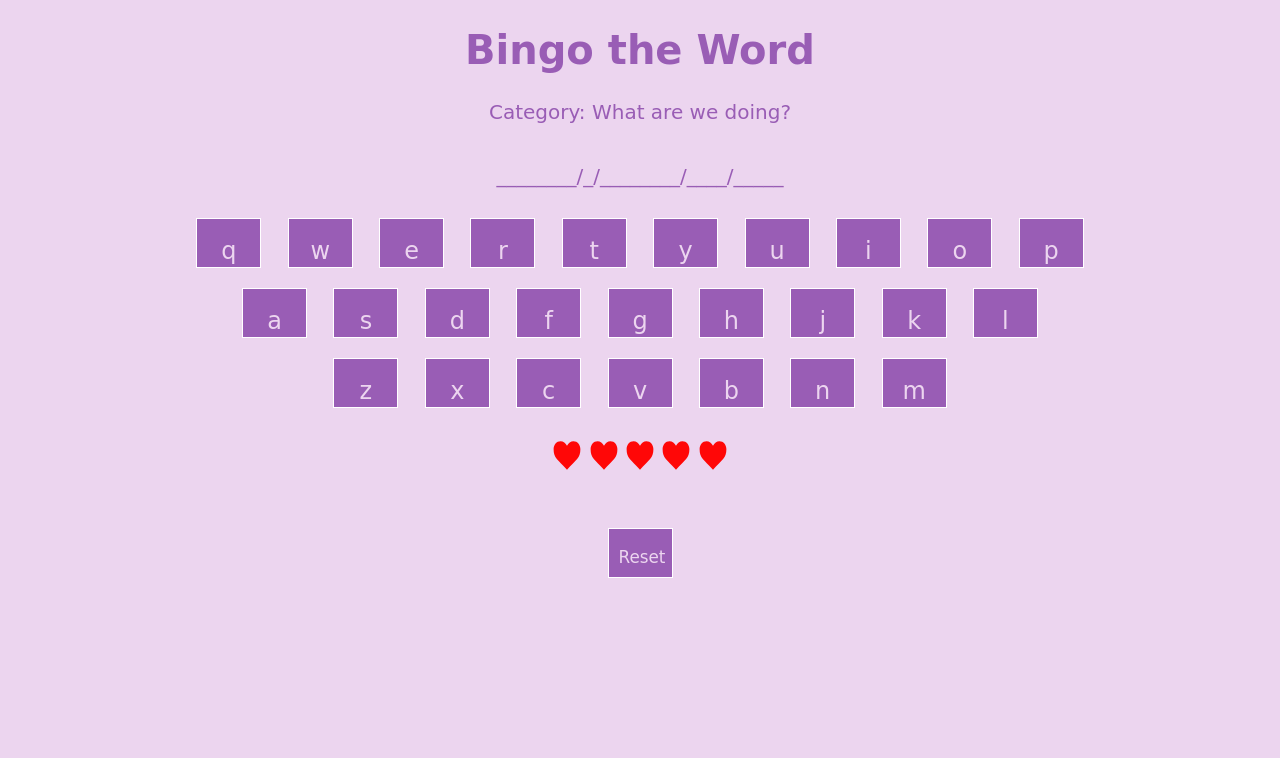
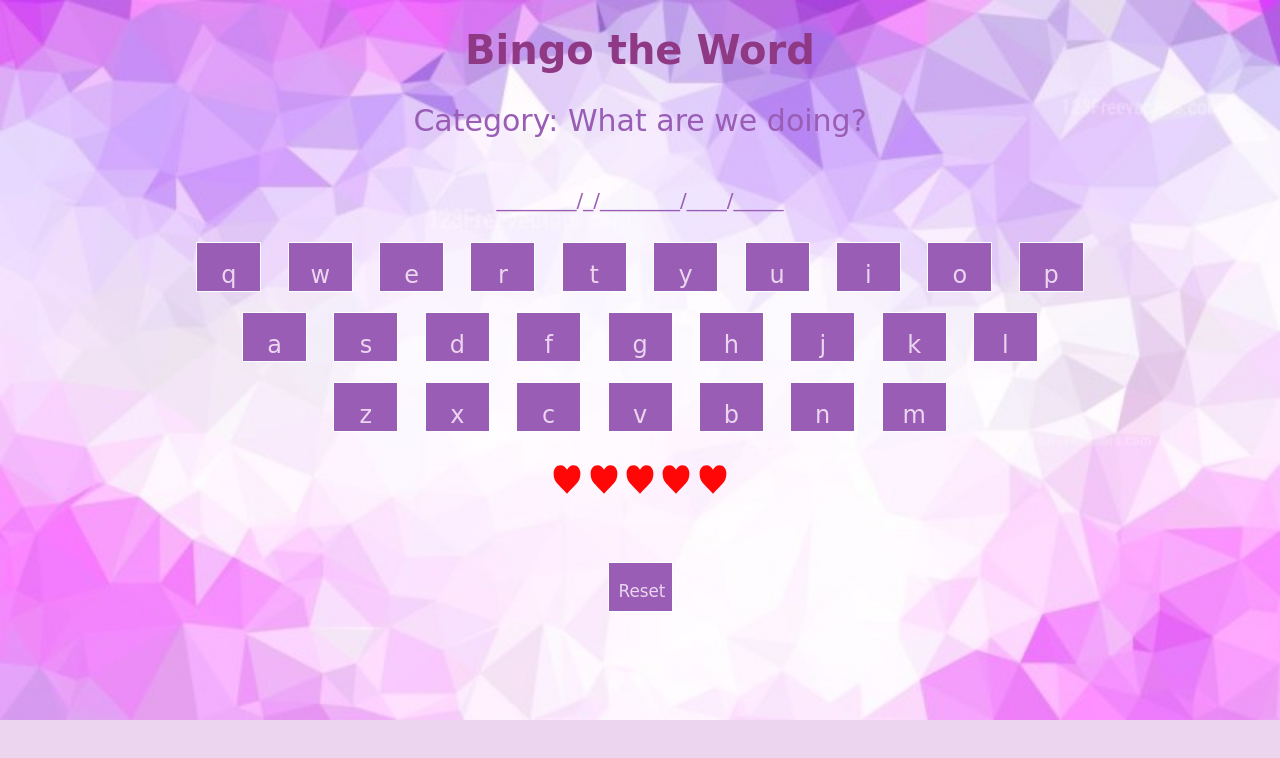
Before and after one commit to kellylimmm/Bingo-The-Word, a plain HTML site: page index.html in a window 1280 px wide. Drawn offline with Linux system fonts and the light colour scheme; a web font is replaced by a local one.

Commit message:
Updated background and pop ups

```diff
--- a/script.js
+++ b/script.js
@@ -29,7 +29,7 @@ let phrases = [
 "casting a magic spell"
 ]
 
-
+//phraseArray = "g","a", etc.
 var phraseArray = getRandomPhraseArray(phrases);
 addPhraseToDisplay(phraseArray);
 
@@ -47,7 +47,7 @@ function getRandomPhraseArray(phrases) {
 
 }
 
-//add random phrase to display
+//Add random phrase to display
 function addPhraseToDisplay(arr) {
     ul.innerHTML = "";
 
@@ -85,26 +85,24 @@ function isLetterMatch(btn) {
 
 function checkWin() {
 
-    //create answerArray = [];
+    //Create answerArray = [];
     answerArray = [];
-    //create var for li using document.queryselectorall
+    //Create var for li using document.querySelectorAll
     var liText = document.querySelectorAll(".letter");
-    //create for loop
+    //Create for loop
     for (var i = 0; i < liText.length; i++){
-    //push inner text of check li element into answerarray
+    //Push inner text of check li element into answerArray
         answerArray.push(liText[i].innerText);
     }
-    //check if _ is in answer array
-    //if _ not in array - player wins
+    //Check if _ is in answerArray
+    //If _ not in array, player wins
     if (answerArray.includes("_") === false) {
-
+        alert("You Win!");
         resetGame();
-        alert("You Win!");
 
     } else if (missed === 5) {
-
+        alert("Game Over!");
         resetGame();
-        alert("Game Over!");
     }
 
 }
@@ -112,6 +110,7 @@ function checkWin() {
 
 var missed = 0;
 
+//Add click to keyboard. If lose a turn, heart image changes.
 keyboard.addEventListener('click', (event) => {
     let letterFound = isLetterMatch(event);
 
@@ -127,33 +126,25 @@ keyboard.addEventListener('click', (event) => {
         }
     }
 
-    checkWin ();
-
+    var timeOut = setTimeout(function(){
+        checkWin ();}, 3000)
 });
 
 
 function updatePhraseToDisplay(letter) {
-
-
-    for (var i = 0; i < phraseArray.length; i++){
+for (var i = 0; i < phraseArray.length; i++){
         if (letter === phraseArray[i]) {
-
-            ul.childNodes[i].textContent = letter;
-
+        ul.childNodes[i].textContent = letter;
         }
     }
-
 }
 
 function resetHearts() {
-    console.log(missed); 0
-    console.log(heart);
     heart[0].setAttribute('src','heart.svg');
     heart[1].setAttribute('src','heart.svg');
     heart[2].setAttribute('src','heart.svg');
     heart[3].setAttribute('src','heart.svg');
     heart[4].setAttribute('src','heart.svg');
-
 }
 
 
@@ -164,23 +155,23 @@ function resetGame() {
     // returnLettersToNormal();
     let phraseArray = getRandomPhraseArray(phrases);
     addPhraseToDisplay(phraseArray);
-
 }
 
+//Reset button
 document.getElementById("reset").addEventListener("click",resetGame);
 
 function changeChosenButtons(){
     var buttonCheck = document.getElementsByTagName('button');
     for (var i = 0; i <buttonCheck.length; i++){
         buttonCheck[i].className ="";
-        //enable all buttons
+        //Enable all buttons
         buttonCheck[i].disabled = false;
-        //change all buttons to original color
+        //Change all buttons to original color
         buttonCheck[i].style.background = "#995DB5";
     }
 }
 
-  // create alphabet ul
+  //Create alphabet ul
 var buttons = function () {
     myButtons = document.getElementById('buttons');
     letters = document.createElement('ul');
--- a/style.css
+++ b/style.css
@@ -4,15 +4,25 @@
   margin:0 auto;
 }
 
+h1 {
+	font-size: 40px;
+	color: #8F3985;
+}
 
+p {
+	font-size: 30px;
+}
 
 body {
   background-color: #ECD5EF;
-  color: #995DB5;
+	color: #995DB5;
   height:100%;
   text-align:center;
   font-size:20px;
   font-family: 'Mansalva', cursive;
+  background-image: url("polygon.jpg");
+  background-repeat: no-repeat;
+  background-size: 100%;
 
 }
 
```
Also changed, not shown: index.html (+0 -1 lines), background.jpg (added), polygon.jpg (added), 1 other file.
